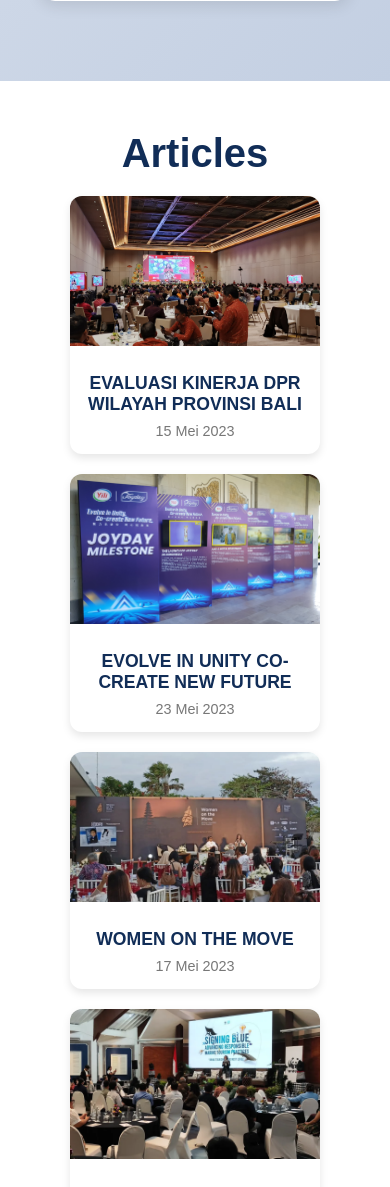
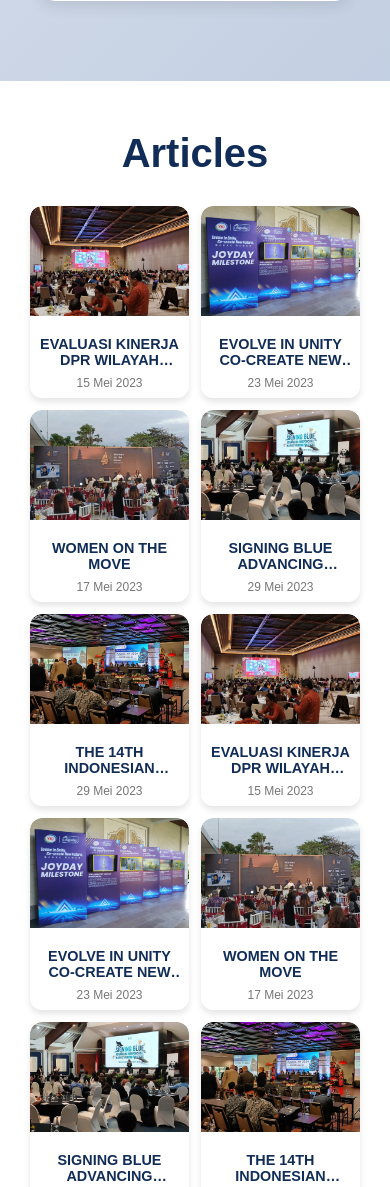
Before and after one commit to DzikriDhaniawan/spektrum-proevent, a PHP site: page / in a window 390 px wide. Shown: the part 5313-6500 px from the top of the page. Run offline with PHP 8.4, Linux system fonts and the light colour scheme.

Commit message:
test responsif

```diff
--- a/index.html
+++ b/index.html
@@ -17,7 +17,16 @@
       </div>
         <div class="overlay">
           <nav class="navbar">
-                <a href="#" class="logo"><img src="pict/logo spektrum.png" alt=""></a>
+            <a href="#" class="logo"><img src="pict/logo spektrum.png" alt="Logo Spektrum"></a>
+
+            <!-- Tombol Menu untuk Mobile -->
+            <div class="menu-toggle" onclick="toggleMenu()">
+                <span></span>
+                <span></span>
+                <span></span>
+            </div>
+
+            <!-- Link Navigasi -->
             <ul class="nav-links">
                 <li><a href="#hero-section">Home</a></li>
                 <li><a href="#about">About</a></li>
--- a/main.js
+++ b/main.js
@@ -17,3 +17,8 @@ document.getElementById("articleModal").addEventListener("click", function (even
         closeModal();
     }
 });
+
+function toggleMenu() {
+    const navLinks = document.querySelector(".nav-links");
+    navLinks.classList.toggle("active");
+}
--- a/style.css
+++ b/style.css
@@ -513,10 +603,10 @@ body {
 
 .articles-container {
     display: flex;
+    flex-wrap: wrap;
     justify-content: center;
     gap: 20px;
-    flex-wrap: wrap;
-    max-width: auto;
+    max-width: 100%;
     margin: auto;
 }
 
@@ -640,9 +730,58 @@ body {
 }
 
 @media screen and (max-width: 768px) {
+
     .articles-container {
+        display: grid;
         grid-template-columns: repeat(3, 1fr);
+        gap: 12px; /* Tambah jarak antar kartu */
+        padding: 10px;
     }
+
+    .article-card {
+        width: 100%;
+        max-height: 260px; /* Bikin lebih proporsional */
+        border-radius: 12px; /* Bikin sudut lebih halus */
+        overflow: hidden;
+        background: #ffffff;
+        box-shadow: 0 4px 6px rgba(0, 0, 0, 0.1); /* Tambahkan shadow */
+        transition: transform 0.3s ease-in-out, box-shadow 0.3s ease-in-out;
+    }
+
+    .article-card:hover {
+        transform: translateY(-5px); /* Efek hover naik */
+        box-shadow: 0 6px 12px rgba(0, 0, 0, 0.15);
+    }
+
+    .article-card img {
+        height: 110px; /* Perbesar sedikit gambar */
+        object-fit: cover;
+        border-radius: 12px 12px 0 0; /* Biar gambar sudutnya melengkung */
+    }
+
+    .article-info {
+        padding: 8px;
+    }
+
+    .article-title {
+        font-size: 0.9rem; /* Ukuran teks lebih proporsional */
+        font-weight: bold;
+        color: #112d57;
+        text-align: center;
+        max-height: 38px; /* Batasin tinggi judul agar 2 baris */
+        overflow: hidden;
+        display: -webkit-box;
+        -webkit-line-clamp: 2; /* Batas maksimal 2 baris */
+        -webkit-box-orient: vertical;
+    }
+
+    .article-meta {
+        font-size: 0.75rem;
+        color: #777;
+        text-align: center;
+    }
+
+    /*=======modal start==========*/
 
 
     .modal-content {
@@ -684,9 +823,13 @@ body {
         font-size: 1.8rem;
         color: rgb(255, 0, 0);
     }
+
+    @media screen and (max-width: 400px) {
+        .articles-container {
+            grid-template-columns: repeat(2, 1fr);
+        }
+    }
 }
-
-
 /*===========================ARTICLE SECTION END===============================*/
 
 
```
Also changed, not shown: other parts of style.css (+91 -1 lines). Lines whose indentation alone changed are shown as unchanged.
